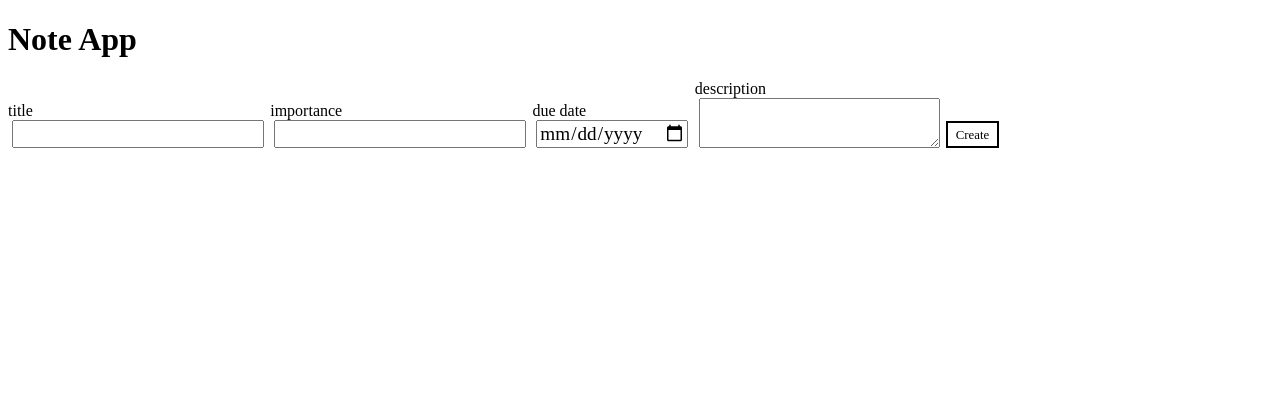
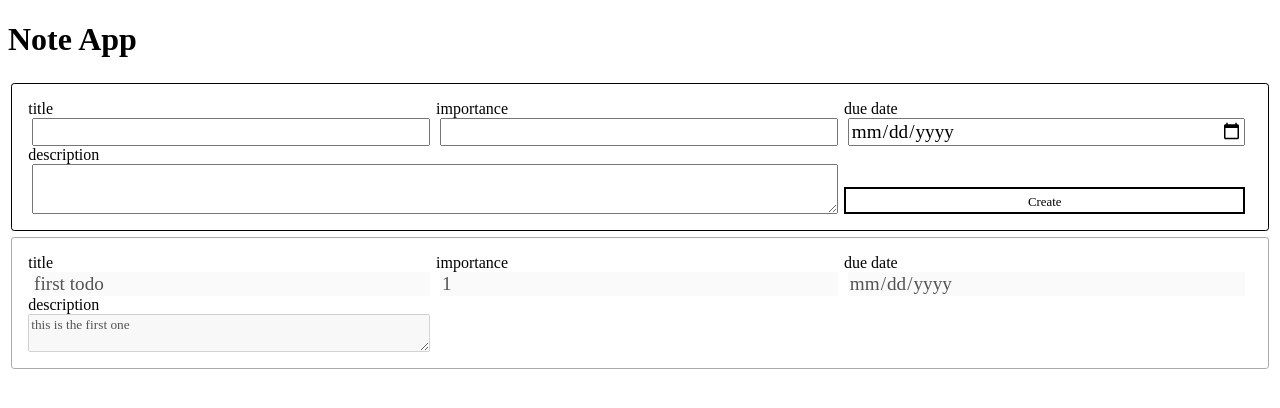
Before and after one commit to mrpinkzh/cas-2024-todo, a website: page source/public/index.html in a window 1280 px wide. Both pictures are taken after a click on the button "New". Drawn offline with nearby package versions, Linux system fonts and the light colour scheme.

Commit message:
some styling

```diff
--- a/source/public/scripts/index.js
+++ b/source/public/scripts/index.js
@@ -1,47 +1,70 @@
-let model = { todoCreation: { state:'INIT' }, todos: [] }
-const root = document.querySelector('#main');
+let model = {
+  todoCreation: { state: "INIT" },
+  todos: [
+    {
+      title: "first todo",
+      importance: 1,
+      description: "this is the first one",
+    },
+  ],
+};
+
+const root = document.querySelector("#main");
 const registeredEvents = [];
 const render = () => {
   const { events, template } = App();
-    registeredEvents.forEach(({selector, ev, handler}) => {
+  registeredEvents.forEach(({ selector, ev, handler }) => {
     const target = root.querySelector(selector);
-        if (target)
-            target.removeEventListener(ev, handler);
-    })
+    if (target) target.removeEventListener(ev, handler);
+  });
   root.innerHTML = template(model);
-    events.forEach(({selector, ev, handler}) => {
+  events.forEach(({ selector, ev, handler }) => {
     const target = root.querySelector(selector);
-        if (target){
+    if (target) {
       target.addEventListener(ev, handler);
-            registeredEvents.push({selector, ev, handler});
+      registeredEvents.push({ selector, ev, handler });
     }
-    })
-}
+  });
+};
 const updateModel = (updated) => {
-    model = {...model, ...updated};
+  model = { ...model, ...updated };
   render();
-}
+};
 
 const TodoCreation = () => ({
   events: [
-        { selector: 'button#btnNew', ev: 'click', handler: () => updateModel({todoCreation: {state: 'CREATE'}}) },
-        { selector: 'button#btnCreate', ev: 'click', handler : (e) => {
-                const form = e.target.closest('form');
-                const title = form.querySelector('input[name="title"]').value
-                const importance = form.querySelector('input[name="importance"]').value
-                const dueDate = form.querySelector('input[name="dueDate"]').value
-                const description = form.querySelector('textarea[name="description"]').value
-                updateModel({ todoCreation: { state: 'INIT' }, todos: [...model.todos, {title, importance, dueDate, description}] })
-            }
-        }],
+    {
+      selector: "button#btnNew",
+      ev: "click",
+      handler: () => updateModel({ todoCreation: { state: "CREATE" } }),
+    },
+    {
+      selector: "button#btnCreate",
+      ev: "click",
+      handler: (e) => {
+        const form = e.target.closest("form");
+        const title = form.querySelector('input[name="title"]').value;
+        const importance = form.querySelector('input[name="importance"]').value;
+        const dueDate = form.querySelector('input[name="dueDate"]').value;
+        const description = form.querySelector(
+          'textarea[name="description"]'
+        ).value;
+        updateModel({
+          todoCreation: { state: "INIT" },
+          todos: [...model.todos, { title, importance, dueDate, description }],
+        });
+      },
+    },
+  ],
   template: (model) => `
         <div class="todocreation">
-            ${model.todoCreation.state === 'INIT'
-                ? ` <div class="todocreation__init">
+            ${
+              model.todoCreation.state === "INIT"
+                ? ` <div class="todo-new-panel">
                         <button class="button" id="btnNew">New</button>
                     </div>`
                 : ` <form>
-                        <div class="todocreation__create">
+                        <div class="todo-create-panel">
                             <div class="form-input">
                                 <label for="title">title </label>
                                 <input class="form-input__textbox" type="text" name="title" maxlength="30"/>
@@ -54,36 +77,50 @@ const TodoCreation = () => ({
                                 <label for="dueDate">due date </label>
                                 <input class="form-input__textbox" type="date" name="dueDate" />
                             </div>
-                            <div class="form-input">
+                            <div class="todo-create-panel__area form-input">
                                 <label for="description">description </label>
                                 <textarea class="form-input__textbox" name="description"></textarea>
                             </div>
-                            <div class="form-input">
+                            <div class="todo-create-panel__button form-input">
                                 <button class="button" id="btnCreate">Create</button>
                             </div>
                         </div>
                     </form>`
             }
-        </div>`
-    })
+        </div>`,
+});
 
 const App = () => {
-    return ({
+  return {
     events: [...TodoCreation().events],
     template: (model) => `
             <div class="main">
                 ${TodoCreation().template(model)}
                 <div class="todolist">
-                    ${model.todos.map(todo => `
+                    ${model.todos.map(
+                      (todo) => `
                         <div class="todolist__todo">
-                            <div>${todo.title}</div>
-                            <div>${todo.importance}</div>
-                            <div>${todo.dueDate}</div>
-                            <div>${todo.description}</div>
-                        </div>`)}
+                            <div class="form-input">
+                              <label for="title">title</label>
+                              <input class="form-input__textbox--disabled" type="text" name="title" value="${todo.title}" disabled/>
+                            </div>
+                            <div class="form-input">
+                              <label for="importance">importance</label>
+                              <input class="form-input__textbox--disabled" type="number" name="importance" value="${todo.importance}" disabled/>
+                            </div>
+                            <div class="form-input">
+                              <label for="dueDate">due date</label>
+                              <input class="form-input__textbox--disabled" type="date" name="dueDate" value="${todo.dueDate}" disabled/>
+                            </div>
+                            <div class="form-input">
+                              <label for="description">description</label>
+                              <textarea class="form-input__textbox-disabled" name="description" disabled>${todo.description}</textarea>
+                            </div>
+                        </div>`
+                    )}
                 <div>
-            </div>`
-        })
-}
+            </div>`,
+  };
+};
 
-render()
+render();
--- a/source/public/styles/index.css
+++ b/source/public/styles/index.css
@@ -21,20 +21,45 @@
     margin-left: 0.2em;
 }
 
+.form-input__textbox--disabled {
+    font-size: 1.2em;
+    margin-left: 0.2em;
+    border: 0em;
+}
+
 .main {
     display: flex;
     flex-direction: column;
 }
 
-.todocreation {
-}
-
-.todocreation__init {
+.todo-new-panel {
     display: flex;
     justify-content: end;
 }
 
-.todocreation__create {
-    display: flex;
-    align-items: end;
+.todo-create-panel {
+    border: 0.1em solid black;
+    border-radius: 0.2em;
+    display: grid;
+    grid-template-columns: 1fr 1fr 1fr;
+    margin: 0.2em;
+    padding: 1em;
 }
+
+.todo-create-panel__area {
+    grid-column: 1 / 3;
+}
+
+.todo-create-panel__button {
+    grid-column: 3;
+    justify-content: end;
+}
+
+.todolist__todo {
+    border: 0.1em solid darkgray;
+    border-radius: 0.2em;
+    display: grid;
+    grid-template-columns: 1fr 1fr 1fr;
+    margin: 0.2em;
+    padding: 1em;
+}
```
Lines whose indentation alone changed are shown as unchanged.
